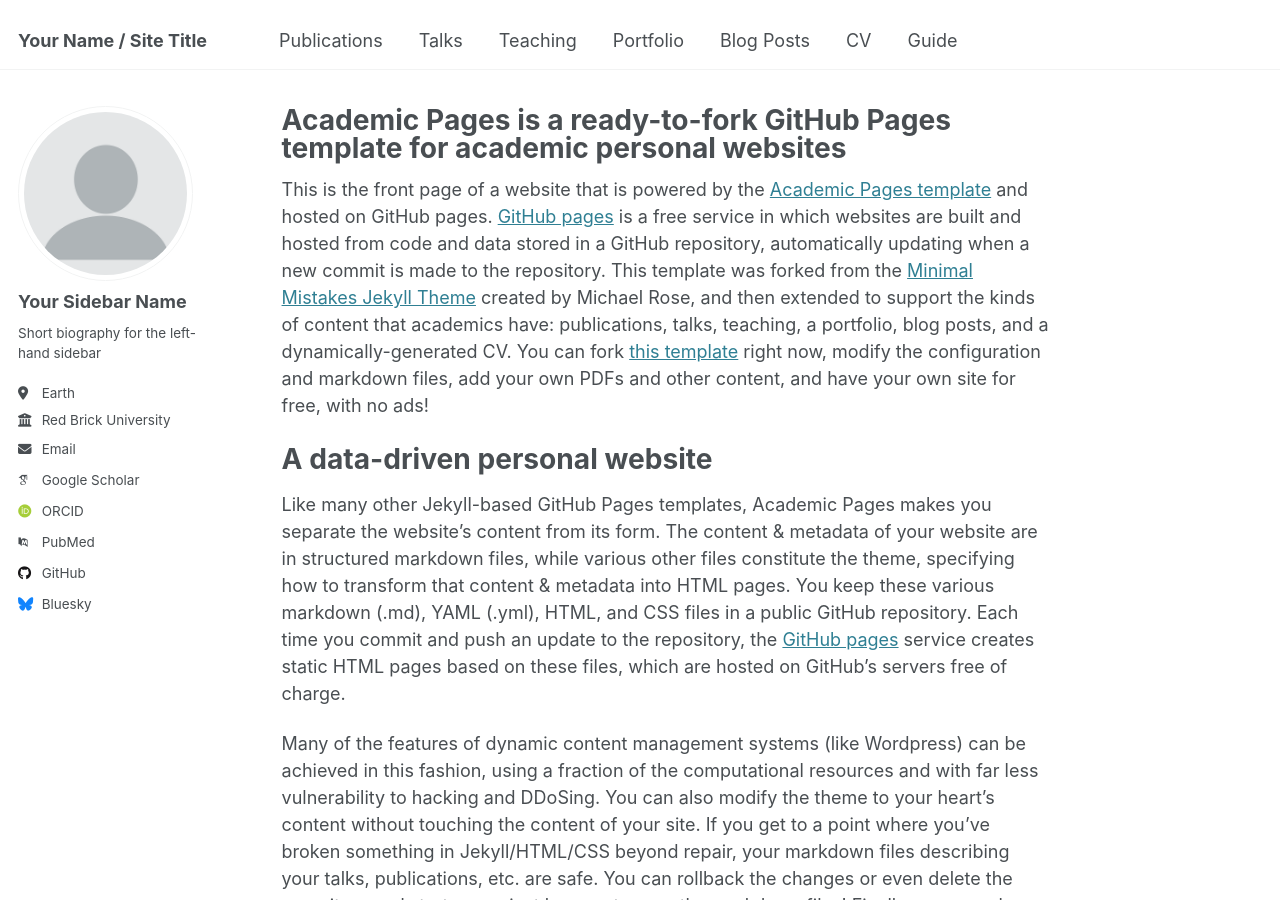
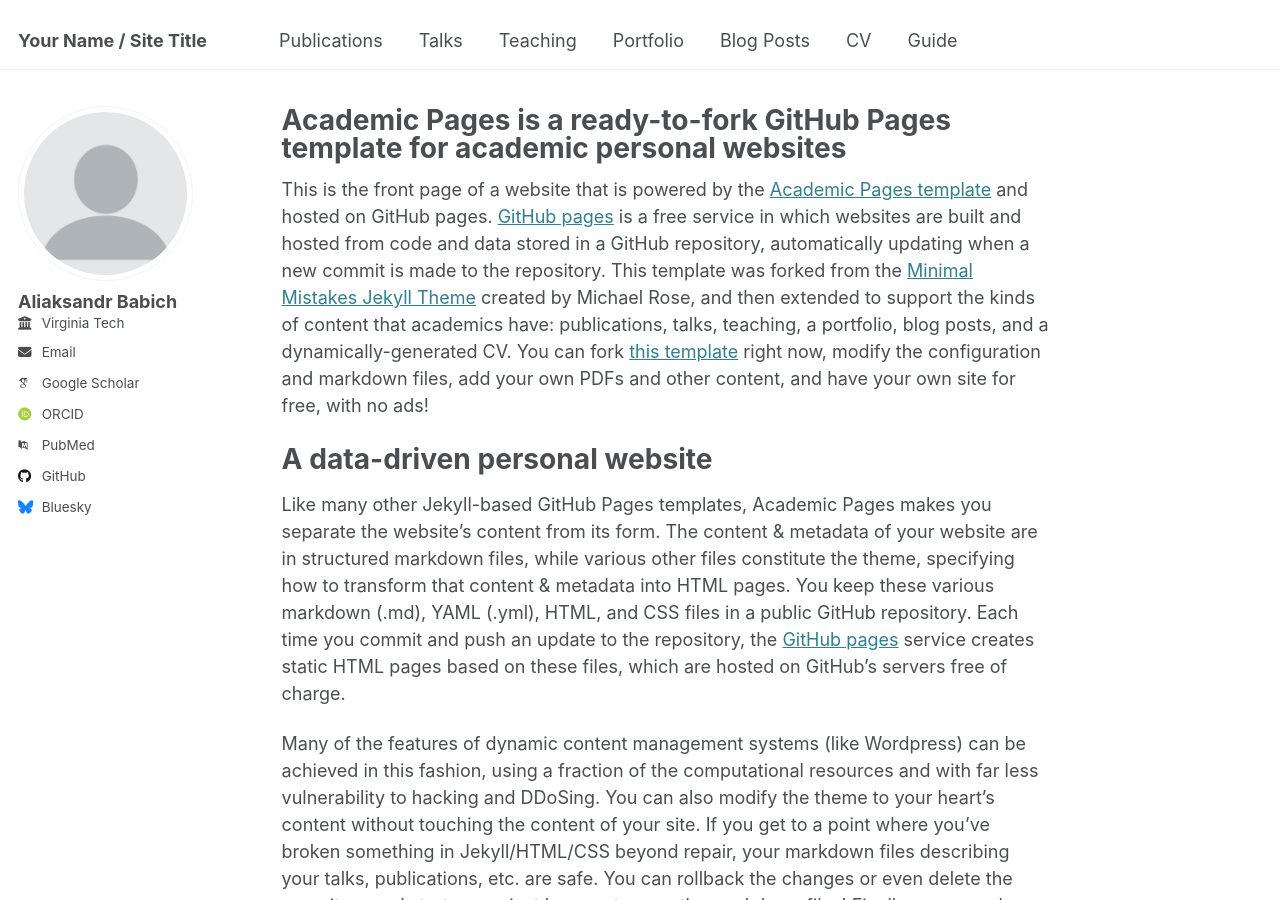
Before and after one commit to mrdocror/mrdocror.github.io, a Jekyll site: the page built from _pages/about.md, in a window 1280 px wide and 900 px high. Built offline with Jekyll 4.4.1, drawn with Linux system fonts in a browser that asks for light colours; some web fonts are replaced.

```diff
--- a/_config.yml
+++ b/_config.yml
@@ -23,13 +23,13 @@ repository               : "academicpages/academicpages.github.io"
 author:
   # Biographic information
   avatar           : "profile.png"
-  name             : "Your Sidebar Name"
+  name             : "Aliaksandr Babich"
   pronouns         : # example: "she/her"
-  bio              : "Short biography for the left-hand sidebar"
-  location         : "Earth"
-  employer         : "Red Brick University"
+  bio              : #""
+  location         : #"""
+  employer         : "Virginia Tech"
   uri              : # URL
-  email            : "none@example.org"
+  email            : "aliaksandr2004@gmail.com"
 
   # Academic websites
   arxiv            : # URL - Update with the correct link to your profile
```
